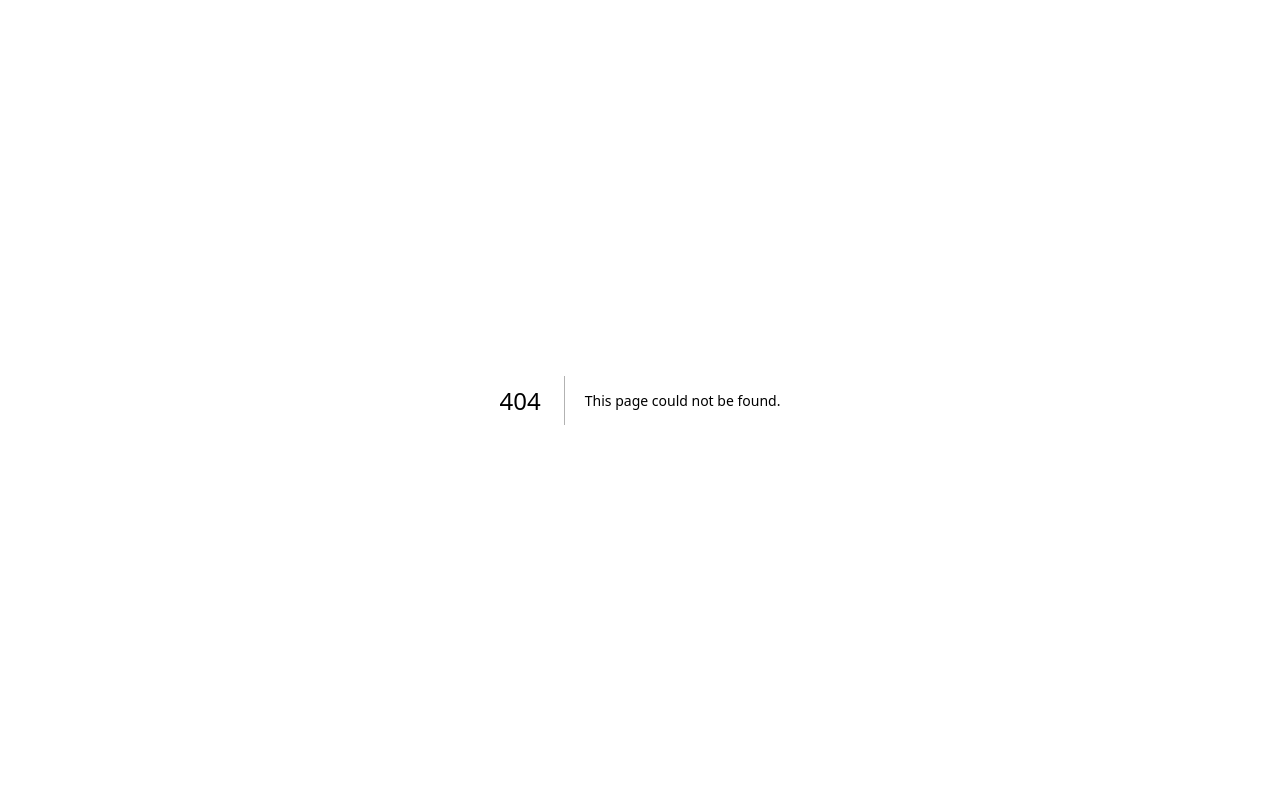
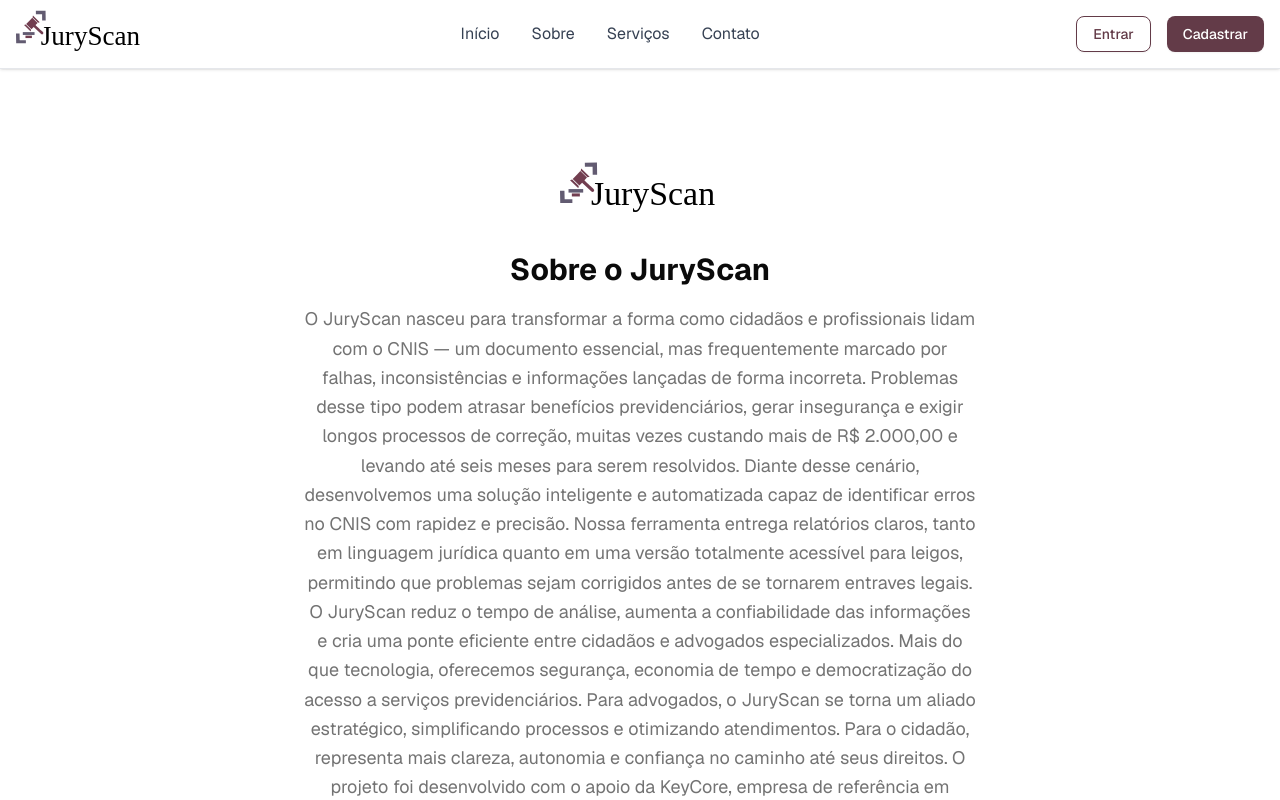
Before and after one commit to JuryScan/JuryScan-FrontEnd, a Next.js app: page /sobre in a window 1280 px wide. Before the commit this address had no page. Shown: the top 800 px of the page. Built offline with nearby package versions, Linux system fonts and the light colour scheme.

Commit message:
Criando a tela sobre

```diff
--- /dev/null
+++ b/app/sobre/page.js
@@ -0,0 +1,39 @@
+import Header from "@/components/Header"
+import Footer from "@/components/Footer"
+
+export default function AboutPage() {
+  return (
+    <div className="min-h-screen flex flex-col bg-background text-foreground">
+      <Header />
+
+      <main className="flex-1 flex flex-col items-center justify-center px-6 py-16 text-center">
+
+        <img
+          src="/Logo.svg"
+          alt="Logo JuryScan"
+          className="w-40 h-auto mb-8"
+        />
+
+        <div className="max-w-2xl">
+          <h1 className="text-3xl font-bold mb-4">
+            Sobre o JuryScan
+          </h1>
+
+          <p className="text-lg text-muted-foreground leading-relaxed">
+            O JuryScan nasceu para transformar a forma como cidadãos e profissionais lidam com o CNIS — um documento essencial, mas frequentemente marcado por falhas, inconsistências e informações lançadas de forma incorreta. Problemas desse tipo podem atrasar benefícios previdenciários, gerar insegurança e exigir longos processos de correção, muitas vezes custando mais de R$ 2.000,00 e levando até seis meses para serem resolvidos.
+
+            Diante desse cenário, desenvolvemos uma solução inteligente e automatizada capaz de identificar erros no CNIS com rapidez e precisão. Nossa ferramenta entrega relatórios claros, tanto em linguagem jurídica quanto em uma versão totalmente acessível para leigos, permitindo que problemas sejam corrigidos antes de se tornarem entraves legais. O JuryScan reduz o tempo de análise, aumenta a confiabilidade das informações e cria uma ponte eficiente entre cidadãos e advogados especializados.
+
+            Mais do que tecnologia, oferecemos segurança, economia de tempo e democratização do acesso a serviços previdenciários. Para advogados, o JuryScan se torna um aliado estratégico, simplificando processos e otimizando atendimentos. Para o cidadão, representa mais clareza, autonomia e confiança no caminho até seus direitos.
+
+            O projeto foi desenvolvido com o apoio da KeyCore, empresa de referência em desenvolvimento de software, IoT e consultoria estratégica. Sob a orientação do CEO Rogério Filho, contamos com direcionamento técnico e expectativas elevadas, que impulsionaram a criação de uma solução inovadora e realmente útil para o mercado jurídico e previdenciário.
+
+            Somos o JuryScan: tecnologia e precisão trabalhando juntos para facilitar a vida de quem precisa.
+          </p>
+        </div>
+      </main>
+
+      <Footer />
+    </div>
+  )
+}
--- a/components/AboutSection.js
+++ b/components/AboutSection.js
@@ -1,6 +1,6 @@
 export default function AboutSection() {
   return (
-    <section id="sobre" className="py-16 px-4 bg-white">
+    <section className="py-16 px-4 bg-white">
       <div className="max-w-7xl mx-auto">
         <div className="grid lg:grid-cols-2 gap-12 items-center">
           <div>
--- a/components/Header.js
+++ b/components/Header.js
@@ -22,7 +22,7 @@ export default function Header() {
           <Link href="/#inicio" className="text-gray-700 hover:text-[#633B48] transition-colors">
             Início
           </Link>
-          <Link href="/#sobre" className="text-gray-700 hover:text-[#633B48] transition-colors">
+          <Link href="/sobre" className="text-gray-700 hover:text-[#633B48] transition-colors">
             Sobre
           </Link>
           <Link href="/#servicos" className="text-gray-700 hover:text-[#633B48] transition-colors">
```
